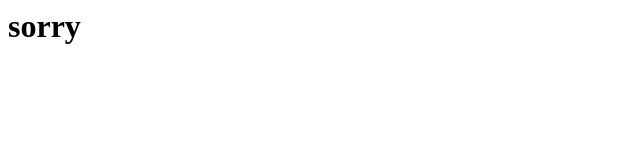
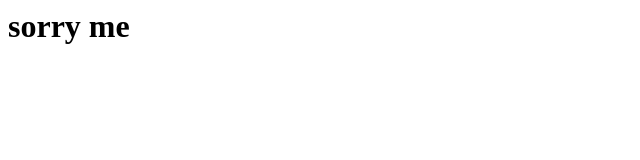
Before and after one commit to azabillionaire/first-project, a plain HTML site: page index.html in a window 1280 px wide. Shown: the full height of the page, 0-640 px from the left. Drawn offline with Linux system fonts and the light colour scheme.

Commit message:
сделал

```diff
--- a/index.html
+++ b/index.html
@@ -1 +1 @@
-<h1>sorry</h1>
+<h1>sorry me</h1>
```
